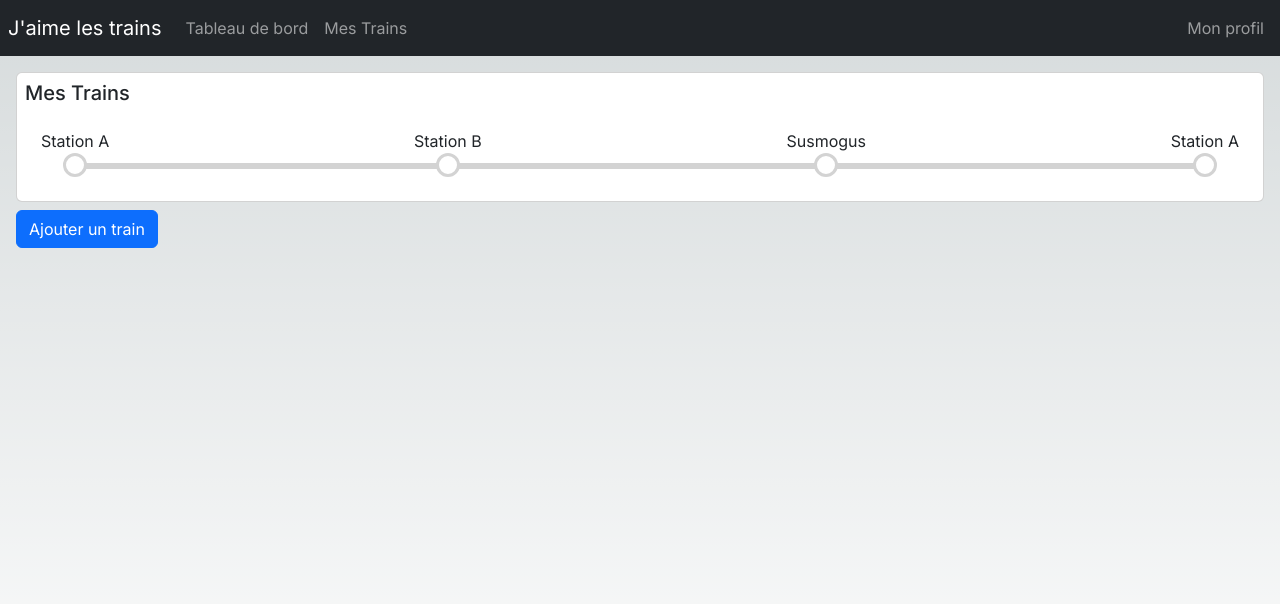
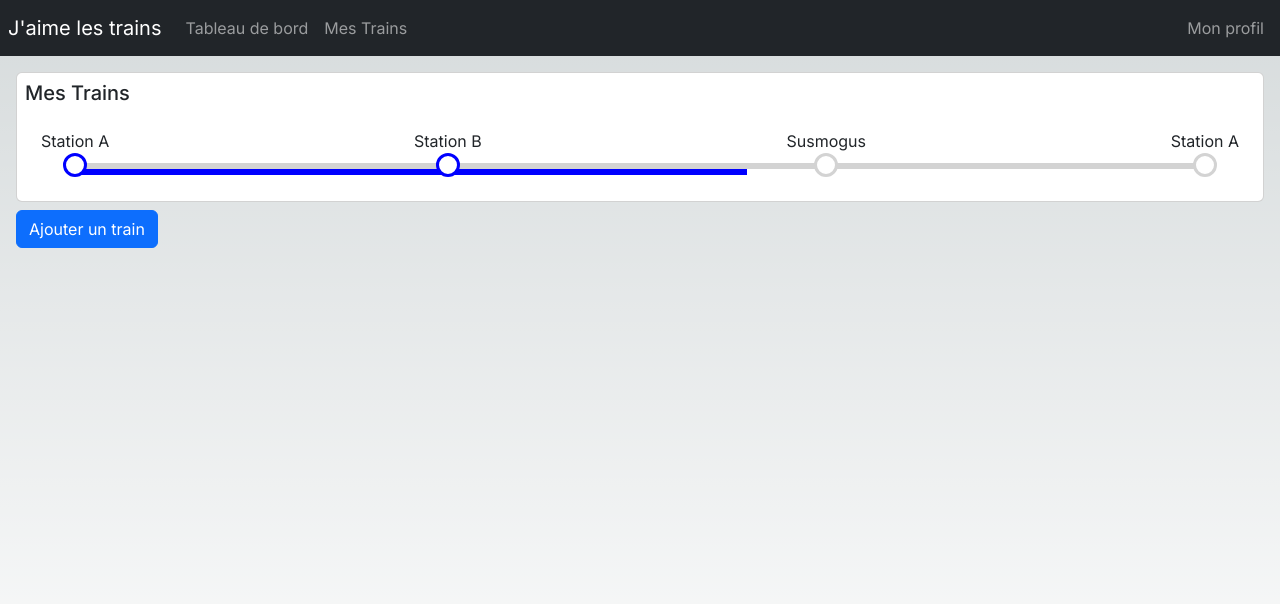
Before and after one commit to BrianNormant/projet-integrateur-rest, a Next.js app in the folder jaime-les-trains/: page / in a window 1280 px wide. Both pictures are taken after a click on the button "Connexion". Shown: the top 604 px of the page. Built offline with nearby package versions, Linux system fonts and the light colour scheme.

Commit message:
Added visualisation of current placement of the train

```diff
--- a/jaime-les-trains/app/pages/MyTrainsPage.tsx
+++ b/jaime-les-trains/app/pages/MyTrainsPage.tsx
@@ -49,12 +49,12 @@ var train1 = {
         destination: stationA,
         path: [railAB, railBC, railCA]
     },
-    currentRail: railAB,
+    currentRail: railBC,
     lastStation: stationA,
     nextStation: stationB,
     load: 100,
     power: 100,
-    relative_position: 0.5,
+    relative_position: 0.8,
 }
 
 export function MyTrainsPage( ) {
@@ -88,10 +88,18 @@ function TrainComponent( {...props}: TrainComponentProps) {
     //Note - le map ici assume que props.train.route.path est coherent relativement a props.train.route.destination
     //       cad on assume que connection2 de l'element x de route est le meme que l'element x+1 de route
     //       et que connection 2 du dernier element de route est le meme que la destination finale
+
+    //Note - On assume ici que chaque rail est traverse au maximum une seule fois
+    let currentTrackIndex: number = 0;
+    props.train.route.path.forEach((x, i) => x == props.train.currentRail ? currentTrackIndex = i : "")
+    console.log(currentTrackIndex);
+
+    let trackWidth: number = (width-150)/props.train.route.path.length;
+
     return (
         <div>
             <div className="d-flex justify-content-between">
-                {props.train.route.path.map((x, i) => <StationComponent key={i} stationName={x.connection1.name} tracklength={(width-150)/props.train.route.path.length}/>)}
+                {props.train.route.path.map((x, i) => <StationComponent key={i} stationName={x.connection1.name} tracklength={trackWidth} stationPassed={i<=currentTrackIndex} trackStatus={i==currentTrackIndex ? props.train.relative_position * trackWidth : (i < currentTrackIndex ? trackWidth : 0)}/>)}
                 <StationComponent key={0} stationName={props.train.route.destination.name} noTrack={true} />
             </div>
         </div>
@@ -101,8 +109,10 @@ function TrainComponent( {...props}: TrainComponentProps) {
 interface StationComponentProps {
     key: number,
     stationName: string,
+    stationPassed?: boolean,
     noTrack?: boolean,
     tracklength?: number,
+    trackStatus?: number,
 }
 
 function StationComponent( {...props}: StationComponentProps ) {
@@ -110,12 +120,19 @@ function StationComponent( {...props}: StationComponentProps ) {
     //TODO changer le magic number ici. Potentiellement une constante a extraire mais la meilleure solution serait de
     //     calculer la valeur exacte des marges pq live si les stations ont des noms de tailles variable tt brise
 
+    console.log(props)
+
     return (
         <div className="d-flex flex-column align-items-start station-wrapper">
             <div className="d-flex flex-column align-items-center">
                 <p className="mb-0" key={props.key}>{props.stationName}</p>
-                <div className="station-blip">
-                {props.noTrack ? <></> : <div className="station-rail" style={{width: props.tracklength}}></div>}
+                <div className={props.stationPassed ? "station-blip passed" : "station-blip"}>
+                {props.noTrack ? <></> :
+                    <>
+                        <div className="station-rail" style={{width: props.tracklength}}></div>
+                        <div className="station-rail passed" style={{width: props.trackStatus}}></div>
+                    </>
+                }
                 </div>
             </div>
          </div>
--- a/jaime-les-trains/app/pages/style.css
+++ b/jaime-les-trains/app/pages/style.css
@@ -23,6 +23,10 @@
     z-index: -1;
 }
 
+.station-rail .passed {
+    top: 0.35rem;
+}
+
 .station-blip {
     border: solid 3px lightgray;
     width: 1.5rem;
```
